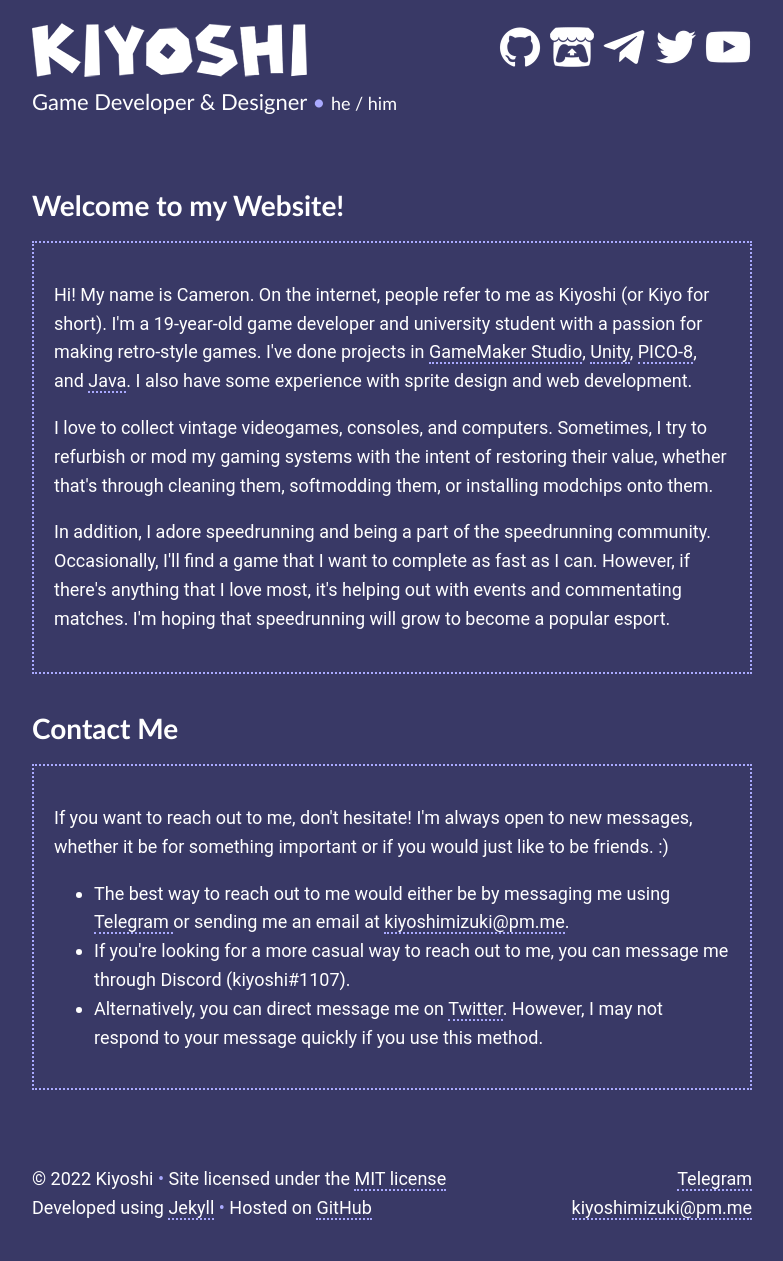
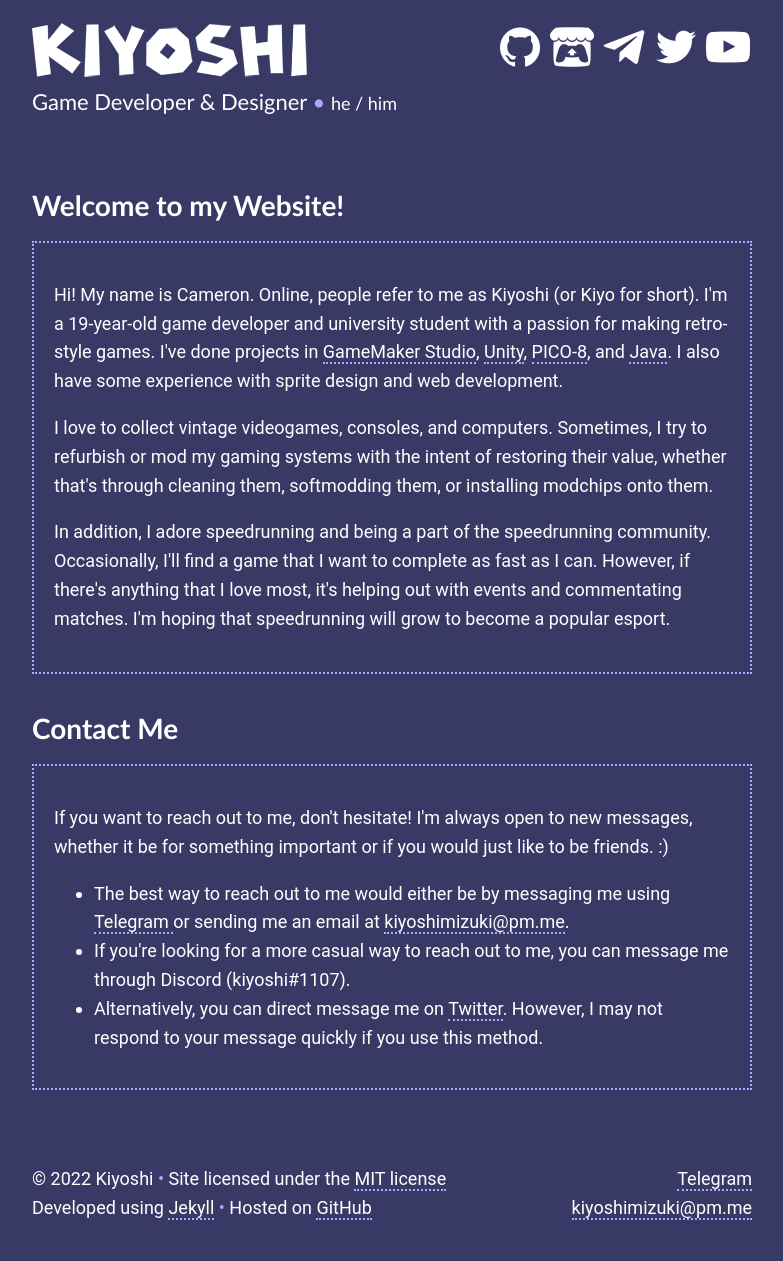
Before and after one commit to kiyoshiMizuki/kiyoshi.games, a Jekyll site: the page built from index.html, in a window 1280 px wide. Shown: the whole page, without its empty margins (248-1031 px from the left). Built offline with Jekyll 4.4.1, drawn with Linux system fonts in a browser that asks for light colours.

Commit message:
minor fixups

```diff
--- a/_includes/header.html
+++ b/_includes/header.html
@@ -6,7 +6,7 @@
   <div id="social">
     <a href="https://github.com/kiyoshiMizuki"> <img src="./img/github.png" alt="GitHub"> </a>
     <a href="https://kiyoshimizuki.itch.io"> <img src="./img/itchio.png" alt="itch.io"> </a>
-    <a href="https://t.me/kiyoshimizuki"> <img src="./img/telegram.png" alt="Telegram"> </a>
+    <a href="https://t.me/kiyoshiMizuki"> <img src="./img/telegram.png" alt="Telegram"> </a>
     <a href="https://twitter.com/kiyoshiMKDD"> <img src="./img/twitter.png" alt="Twitter"> </a>
     <a href="https://www.youtube.com/channel/UCEfeZOdzT9sdQ4iR9XeKJUQ"> <img src="./img/youtube.png" alt="YouTube"> </a>
   </div>
--- a/css/style.css
+++ b/css/style.css
@@ -73,14 +73,14 @@
 
 p a:hover, li a:hover, footer a:hover { color: #AAAAFF; }
 
-@media screen and (max-width:800px) and (min-width:700px) {
+@media screen and (max-width:800px) and (min-width:725px) {
   body {
     padding-left: 25px;
     padding-right: 25px;
   }
 }
 
-@media screen and (min-width:700px) {
+@media screen and (min-width:725px) {
   #title, #copyright { float: left; }
   #social { float: right; }
   #footercontacts {
@@ -89,7 +89,7 @@
   }
 }
 
-@media screen and (max-width:699px) {
+@media screen and (max-width:724px) {
   header {
     height: auto;
     justify-content: center;
--- a/index.html
+++ b/index.html
@@ -6,7 +6,7 @@
 <h1> Welcome to my Website! </h1>
 
 <div class="box">
-  <p> Hi! My name is Cameron. On the internet, people refer to me as Kiyoshi (or Kiyo for short). I'm a 19-year-old game developer and university student with a passion for making retro-style games. I've done projects in <a href="https://www.yoyogames.com/en/gamemaker"> GameMaker Studio</a>, <a href="https://unity.com"> Unity</a>, <a href="https://www.lexaloffle.com/pico-8.php"> PICO-8</a>, and <a href="https://dev.java"> Java</a>. I also have some experience with sprite design and web development.</p>
+  <p> Hi! My name is Cameron. Online, people refer to me as Kiyoshi (or Kiyo for short). I'm a 19-year-old game developer and university student with a passion for making retro-style games. I've done projects in <a href="https://www.yoyogames.com/en/gamemaker"> GameMaker Studio</a>, <a href="https://unity.com"> Unity</a>, <a href="https://www.lexaloffle.com/pico-8.php"> PICO-8</a>, and <a href="https://dev.java"> Java</a>. I also have some experience with sprite design and web development.</p>
 
   <p> I love to collect vintage videogames, consoles, and computers. Sometimes, I try to refurbish or mod my gaming systems with the intent of restoring their value, whether that's through cleaning them, softmodding them, or installing modchips onto them. </p>
 
```
